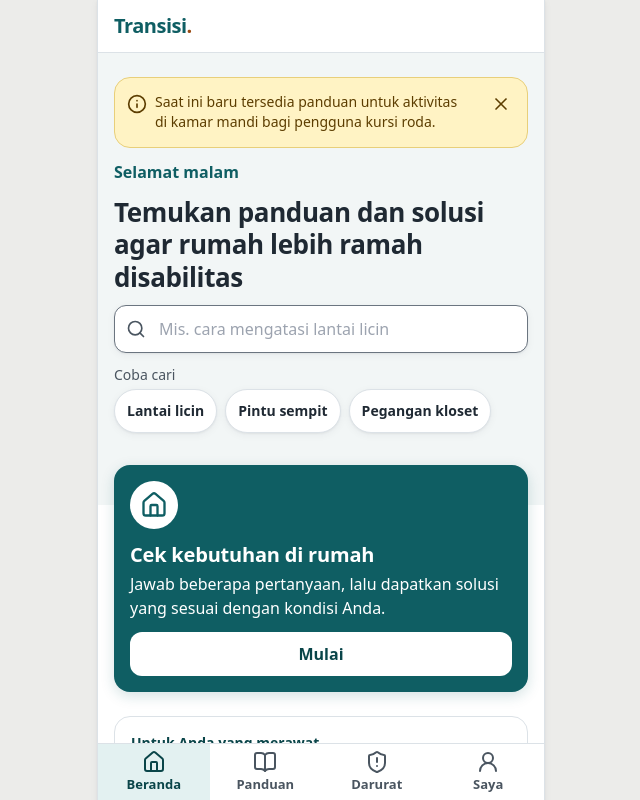
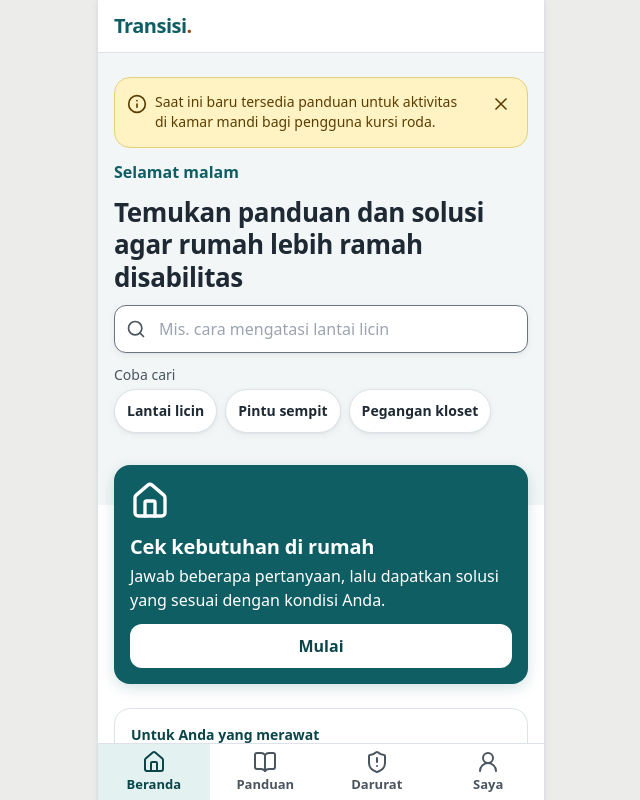
Before and after one commit to titohanafi/transisidnr, a React (Vite) app: page /#/ in a window 1280 px wide. Shown: the top 800 px of the page, without its empty margins (319-959 px from the left). Built offline with nearby package versions, Linux system fonts and the light colour scheme.

Commit message:
Beranda: ikon kartu utama tanpa lingkaran putih
Co-Authored-By: Claude Sonnet 5.5 <noreply@anthropic.com>

```diff
--- a/src/screens/Beranda.tsx
+++ b/src/screens/Beranda.tsx
@@ -107,9 +107,7 @@ export function Beranda() {
       className={`rounded-kartu bg-utama p-4 text-white ${adaJawaban ? "" : "relative -mt-16 shadow-angkat"}`}
       aria-labelledby="jalur-utama"
     >
-      <span className="flex h-12 w-12 items-center justify-center rounded-full bg-white text-utama">
-        <IkonBeranda kunci={adaJawaban ? "lanjut" : "susun"} />
-      </span>
+      <IkonBeranda kunci={adaJawaban ? "lanjut" : "susun"} className="h-10 w-10 text-white" />
       <h3 id="jalur-utama" className="mt-isi text-subjudul">
         {kartu.judul}
       </h3>
```
